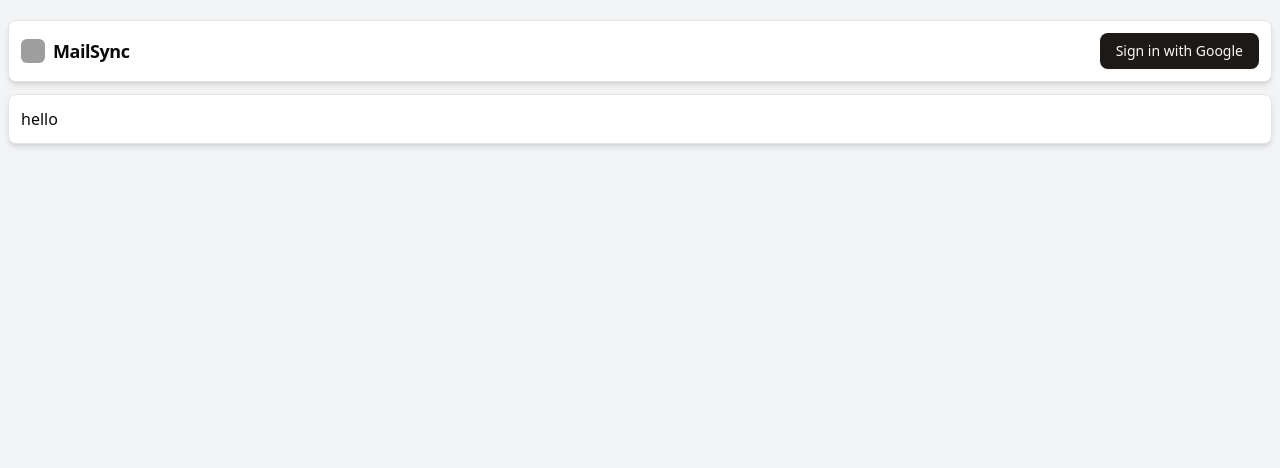
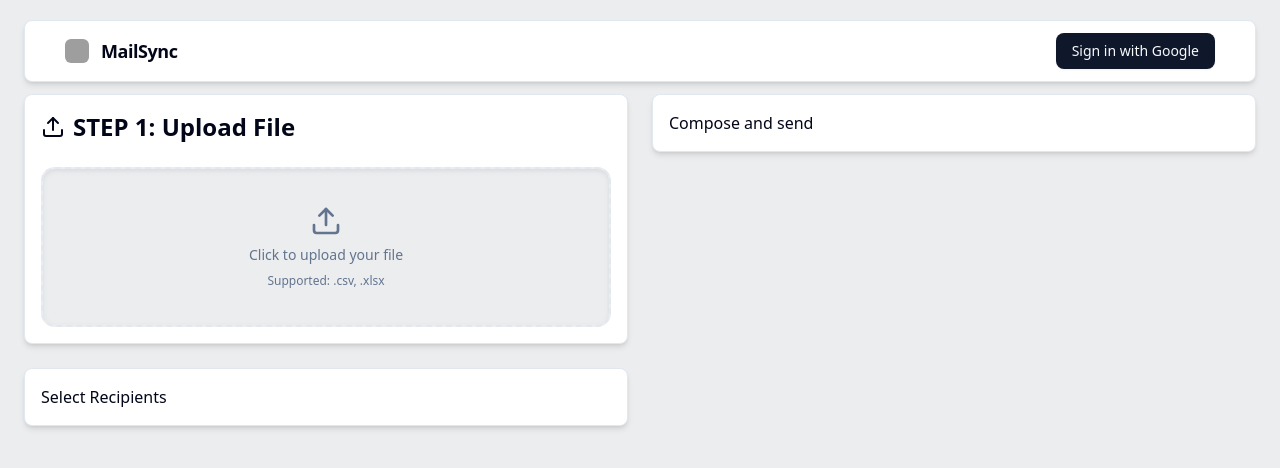
Before and after one commit to anmolkumar-01/MailSync, a React (Vite) app in the folder frontend/: page / in a window 1280 px wide. Shown: the top 468 px of the page. Built offline with nearby package versions, Linux system fonts and the light colour scheme; grey boxes are pictures that could not be loaded.

Commit message:
added basic components

```diff
--- a/frontend/index.html
+++ b/frontend/index.html
@@ -1,7 +1,7 @@
 <!doctype html>
-<html lang="en">
+<html lang="en" >
   <head>
-    <meta charset="UTF-8" />
+    <meta charset="UTF-8"/>
     <link rel="icon" type="image" href="./icon.png" />
     <meta name="viewport" content="width=device-width, initial-scale=1.0" />
     <title>MailSync</title>
--- /dev/null
+++ b/frontend/src/components/custom/ComposeAndSend.jsx
@@ -0,0 +1,11 @@
+import React from 'react'
+
+function ComposeAndSend() {
+  return (
+  <div className="bg-card w-full rounded-md shadow-md border p-4 text-card-foreground">
+      Compose and send
+    </div>
+  )
+}
+
+export default ComposeAndSend
--- a/frontend/src/components/custom/Navbar.jsx
+++ b/frontend/src/components/custom/Navbar.jsx
@@ -8,9 +8,9 @@ function NavBar() {
 
   return (
 
-   <header className="w-full my-3 rounded-md shadow-md border text-card-foreground p-3 bg-card flex justify-between items-center">
+   <header className="w-full my-3 py-3 px-4 lg:px-10 rounded-md shadow-md border text-card-foreground bg-card flex justify-between items-center">
         {/* Left: Logo */}
-        <div className="flex items-center gap-2 text-lg font-semibold tracking-tight">
+        <div className="flex items-center gap-3 text-lg font-semibold tracking-tight">
             <img
                 src="./icon.png"
                 alt="MailSync logo"
--- /dev/null
+++ b/frontend/src/components/custom/SelectRecipients.jsx
@@ -0,0 +1,11 @@
+import React from 'react'
+
+function SelectRecipients() {
+  return (
+    <div className="bg-card w-full rounded-md shadow-md border p-4 text-card-foreground">
+      Select Recipients
+    </div>
+  )
+}
+
+export default SelectRecipients
--- /dev/null
+++ b/frontend/src/components/custom/UploadFile.jsx
@@ -0,0 +1,42 @@
+import { Upload } from "lucide-react";
+
+
+function UploadFile() {
+  const handleFileChange = () => {}
+
+  return (
+    <div className="bg-card w-full rounded-md shadow-md border p-4 text-card-foreground">
+      <div className="flex flex-col justify-between items-center gap-6 ">
+
+        {/* Text Left */}
+        <div className="w-full space-y-2">
+            <div className="flex items-center gap-2">
+                <Upload className="w-6 h-6 text-foreground" />
+                <h2 className="text-2xl font-semibold text-foreground">STEP 1: Upload File</h2>
+            </div>
+        </div>
+
+        {/* File Upload Right */}
+        <div className="w-full flex justify-center">
+          <input
+            type="file"
+            id="file-upload"
+            className="hidden"
+            onChange={handleFileChange}
+          />
+          <label
+            htmlFor="file-upload"
+            className="shadow-inner-md w-full h-40 flex flex-col items-center justify-center gap-2 border-2 border-dashed border-input rounded-xl px-4 py-6 bg-background text-muted-foreground cursor-pointer hover:border-ring transition"
+          >
+            <Upload className="w-8 h-8 text-muted-foreground" />
+            <p className="text-sm font-medium">Click to upload your file</p>
+            <p className="text-xs text-muted-foreground">Supported: .csv, .xlsx</p>
+          </label>
+        </div>
+
+      </div>
+    </div>
+  )
+}
+
+export default UploadFile;
--- a/frontend/src/components/index.js
+++ b/frontend/src/components/index.js
@@ -4,6 +4,9 @@ import { Button } from "@/components/ui/button"
 import { Checkbox } from "@/components/ui/checkbox"
 import { Textarea } from "@/components/ui/textarea"
 import NavBar from "./custom/NavBar";
+import UploadFile from "./custom/UploadFile";
+import SelectRecipients from "./custom/SelectRecipients";
+import ComposeAndSend from "./custom/ComposeAndSend";
 
 export {
     GoogleLoginButton,
@@ -12,4 +15,7 @@ export {
     Button,
     Checkbox,
     Textarea,
+    UploadFile,
+    SelectRecipients,
+    ComposeAndSend
 }
--- a/frontend/src/index.css
+++ b/frontend/src/index.css
@@ -43,71 +43,71 @@
 
 :root {
   --radius: 0.625rem;
---background: theme('colors.gray.100');
-  --foreground: oklch(0.147 0.004 49.25);
+  --background: oklch(0.946 0.003 270.03);
+  --foreground: oklch(0.129 0.042 264.695);
   --card: oklch(1 0 0);
-  --card-foreground: oklch(0.147 0.004 49.25);
+  --card-foreground: oklch(0.129 0.042 264.695);
   --popover: oklch(1 0 0);
-  --popover-foreground: oklch(0.147 0.004 49.25);
-  --primary: oklch(0.216 0.006 56.043);
-  --primary-foreground: oklch(0.985 0.001 106.423);
-  --secondary: oklch(0.97 0.001 106.424);
-  --secondary-foreground: oklch(0.216 0.006 56.043);
-  --muted: oklch(0.97 0.001 106.424);
-  --muted-foreground: oklch(0.553 0.013 58.071);
-  --accent: oklch(0.97 0.001 106.424);
-  --accent-foreground: oklch(0.216 0.006 56.043);
+  --popover-foreground: oklch(0.129 0.042 264.695);
+  --primary: oklch(0.208 0.042 265.755);
+  --primary-foreground: oklch(0.984 0.003 247.858);
+  --secondary: oklch(0.968 0.007 247.896);
+  --secondary-foreground: oklch(0.208 0.042 265.755);
+  --muted: oklch(0.968 0.007 247.896);
+  --muted-foreground: oklch(0.554 0.046 257.417);
+  --accent: oklch(0.968 0.007 247.896);
+  --accent-foreground: oklch(0.208 0.042 265.755);
   --destructive: oklch(0.577 0.245 27.325);
-  --border: oklch(0.923 0.003 48.717);
-  --input: oklch(0.923 0.003 48.717);
-  --ring: oklch(0.709 0.01 56.259);
+  --border: oklch(0.929 0.013 255.508);
+  --input: oklch(0.929 0.013 255.508);
+  --ring: oklch(0.704 0.04 256.788);
   --chart-1: oklch(0.646 0.222 41.116);
   --chart-2: oklch(0.6 0.118 184.704);
   --chart-3: oklch(0.398 0.07 227.392);
   --chart-4: oklch(0.828 0.189 84.429);
   --chart-5: oklch(0.769 0.188 70.08);
-  --sidebar: oklch(0.985 0.001 106.423);
-  --sidebar-foreground: oklch(0.147 0.004 49.25);
-  --sidebar-primary: oklch(0.216 0.006 56.043);
-  --sidebar-primary-foreground: oklch(0.985 0.001 106.423);
-  --sidebar-accent: oklch(0.97 0.001 106.424);
-  --sidebar-accent-foreground: oklch(0.216 0.006 56.043);
-  --sidebar-border: oklch(0.923 0.003 48.717);
-  --sidebar-ring: oklch(0.709 0.01 56.259);
+  --sidebar: oklch(0.984 0.003 247.858);
+  --sidebar-foreground: oklch(0.129 0.042 264.695);
+  --sidebar-primary: oklch(0.208 0.042 265.755);
+  --sidebar-primary-foreground: oklch(0.984 0.003 247.858);
+  --sidebar-accent: oklch(0.968 0.007 247.896);
+  --sidebar-accent-foreground: oklch(0.208 0.042 265.755);
+  --sidebar-border: oklch(0.929 0.013 255.508);
+  --sidebar-ring: oklch(0.704 0.04 256.788);
 }
 
 .dark {
-  --background: oklch(0.147 0.004 49.25);
-  --foreground: oklch(0.985 0.001 106.423);
-  --card: oklch(0.216 0.006 56.043);
-  --card-foreground: oklch(0.985 0.001 106.423);
-  --popover: oklch(0.216 0.006 56.043);
-  --popover-foreground: oklch(0.985 0.001 106.423);
-  --primary: oklch(0.923 0.003 48.717);
-  --primary-foreground: oklch(0.216 0.006 56.043);
-  --secondary: oklch(0.268 0.007 34.298);
-  --secondary-foreground: oklch(0.985 0.001 106.423);
-  --muted: oklch(0.268 0.007 34.298);
-  --muted-foreground: oklch(0.709 0.01 56.259);
-  --accent: oklch(0.268 0.007 34.298);
-  --accent-foreground: oklch(0.985 0.001 106.423);
+  --background: oklch(0.129 0.042 264.695);
+  --foreground: oklch(0.984 0.003 247.858);
+  --card: oklch(0.208 0.042 265.755);
+  --card-foreground: oklch(0.984 0.003 247.858);
+  --popover: oklch(0.208 0.042 265.755);
+  --popover-foreground: oklch(0.984 0.003 247.858);
+  --primary: oklch(0.929 0.013 255.508);
+  --primary-foreground: oklch(0.208 0.042 265.755);
+  --secondary: oklch(0.279 0.041 260.031);
+  --secondary-foreground: oklch(0.984 0.003 247.858);
+  --muted: oklch(0.279 0.041 260.031);
+  --muted-foreground: oklch(0.704 0.04 256.788);
+  --accent: oklch(0.279 0.041 260.031);
+  --accent-foreground: oklch(0.984 0.003 247.858);
   --destructive: oklch(0.704 0.191 22.216);
   --border: oklch(1 0 0 / 10%);
   --input: oklch(1 0 0 / 15%);
-  --ring: oklch(0.553 0.013 58.071);
+  --ring: oklch(0.551 0.027 264.364);
   --chart-1: oklch(0.488 0.243 264.376);
   --chart-2: oklch(0.696 0.17 162.48);
   --chart-3: oklch(0.769 0.188 70.08);
   --chart-4: oklch(0.627 0.265 303.9);
   --chart-5: oklch(0.645 0.246 16.439);
-  --sidebar: oklch(0.216 0.006 56.043);
-  --sidebar-foreground: oklch(0.985 0.001 106.423);
+  --sidebar: oklch(0.208 0.042 265.755);
+  --sidebar-foreground: oklch(0.984 0.003 247.858);
   --sidebar-primary: oklch(0.488 0.243 264.376);
-  --sidebar-primary-foreground: oklch(0.985 0.001 106.423);
-  --sidebar-accent: oklch(0.268 0.007 34.298);
-  --sidebar-accent-foreground: oklch(0.985 0.001 106.423);
+  --sidebar-primary-foreground: oklch(0.984 0.003 247.858);
+  --sidebar-accent: oklch(0.279 0.041 260.031);
+  --sidebar-accent-foreground: oklch(0.984 0.003 247.858);
   --sidebar-border: oklch(1 0 0 / 10%);
-  --sidebar-ring: oklch(0.553 0.013 58.071);
+  --sidebar-ring: oklch(0.551 0.027 264.364);
 }
 
 @layer base {
@@ -118,3 +118,9 @@
     @apply bg-background text-foreground;
   }
 }
+
+@layer utilities {
+  .shadow-inner-md:not(.dark *) {
+    box-shadow: inset 0 2px 4px rgba(200, 202, 205, 0.5);
+  }
+}
--- a/frontend/src/pages/HomePage.jsx
+++ b/frontend/src/pages/HomePage.jsx
@@ -1,4 +1,4 @@
-import { NavBar } from "../components"
+import { ComposeAndSend, NavBar, SelectRecipients, UploadFile } from "../components"
 
 
 function HomePage() {
@@ -7,21 +7,27 @@ function HomePage() {
   return (
 
     <div className="w-full p-2">
-      <NavBar />
 
-      <div className="w-full rounded-md shadow-md border text-card-foreground space-y-6 px-3 py-3 bg-card">
+      <div className="px-4 mx-auto">
+        <NavBar />
+      </div>
 
+      <div className="w-full bg-background space-y-6">
 
-        {/* -------------- Step 1 : Upload files-------------- */}
+        <div className="flex flex-col lg:flex-row gap-6 px-4 mx-auto">
 
-        <div>
-          hello
+          {/* Left Column */}
+          <div className="flex flex-col gap-6 w-full lg:w-1/2">
+            <UploadFile />
+            <SelectRecipients />
+          </div>
+
+          {/* Right Column */}
+          <div className="w-full lg:w-1/2">
+            <ComposeAndSend />
+          </div>
+
         </div>
-
-        {/* --------------Step 2: Select Emails-------------- */}
-
-        {/* --------------Step 3: Ask Ai + Send Mails--------------*/}
-
       </div>
     </div>
   )
```
